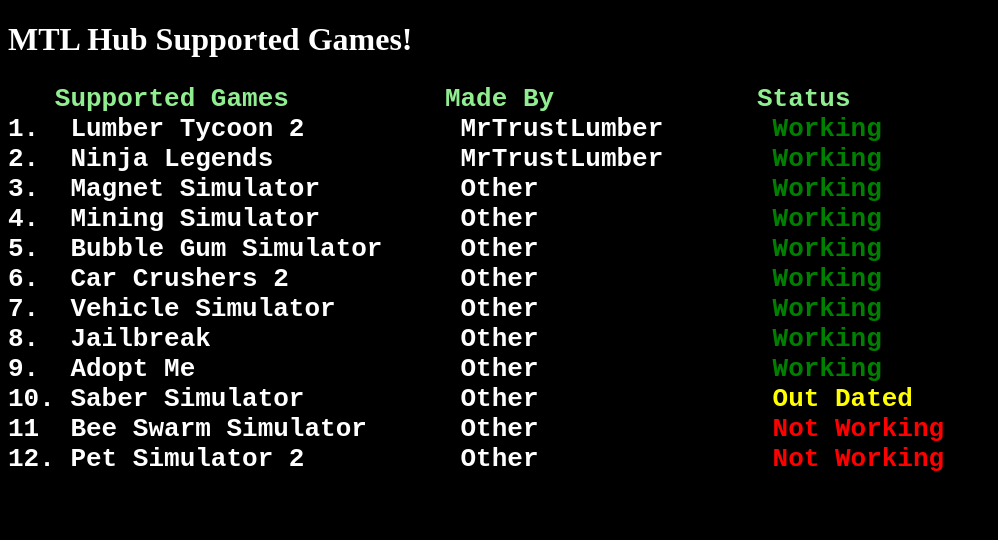
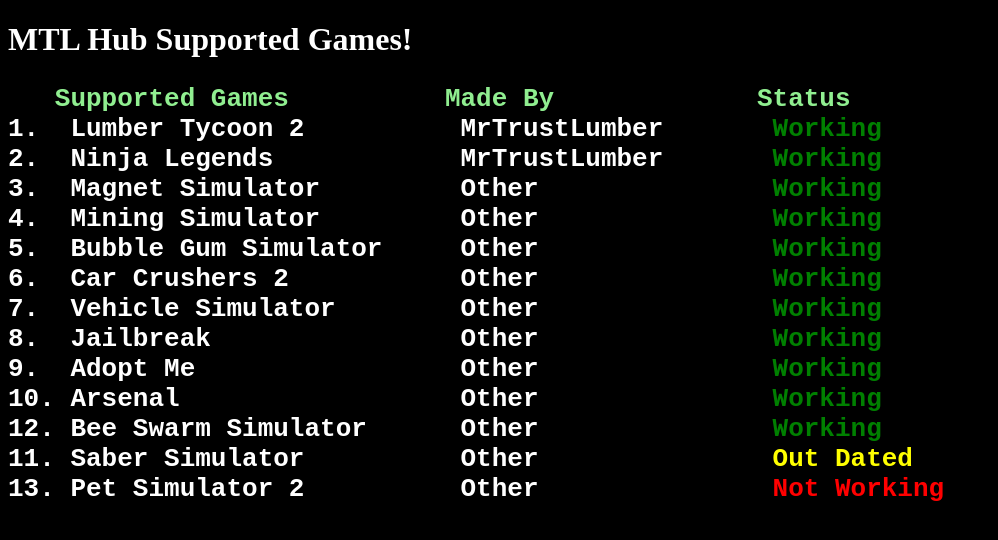
Before and after one commit to MrTrustLumber/MTL-Hub-Supported-Games, a plain HTML site: page index.html in a window 1280 px wide. Shown: the whole page, without its empty margins (0-998 px from the left). Drawn offline with Linux system fonts and the light colour scheme.

Commit message:
Update index.html

```diff
--- a/index.html
+++ b/index.html
@@ -25,8 +25,9 @@
 <b><font color="white">7.  Vehicle Simulator        Other</font>               <font color="green">Working</font></b>
 <b><font color="white">8.  Jailbreak                Other</font>               <font color="green">Working</font></b>
 <b><font color="white">9.  Adopt Me                 Other</font>               <font color="green">Working</font></b>
-<b><font color="white">10. Saber Simulator          Other</font>               <font color="yellow">Out Dated</font></b>
-<b><font color="white">11  Bee Swarm Simulator      Other</font>               <font color="red">Not Working</font></b>
-<b><font color="white">12. Pet Simulator 2          Other</font>               <font color="red">Not Working</font></b>
+<b><font color="white">10. Arsenal                  Other</font>               <font color="green">Working</font></b>
+<b><font color="white">12. Bee Swarm Simulator      Other</font>               <font color="green">Working</font></b>
+<b><font color="white">11. Saber Simulator          Other</font>               <font color="yellow">Out Dated</font></b>
+<b><font color="white">13. Pet Simulator 2          Other</font>               <font color="red">Not Working</font></b>
 
 </pre></body>
```
